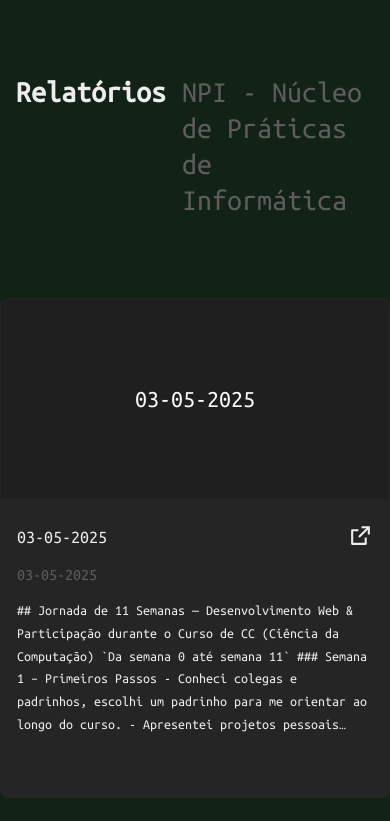
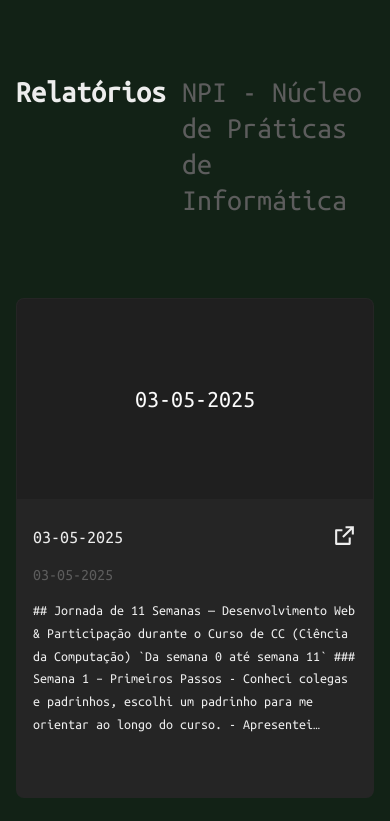
Before and after one commit to WitorDev/witortena, a Next.js app: page /reports/NPI in a window 390 px wide. Shown: the part 850-1671 px from the top of the page. Built offline with nearby package versions, Linux system fonts and the light colour scheme; a web font is replaced by a local one.

Commit message:
updated padding for mobile in reports page

```diff
--- a/app/reports/[category]/page.tsx
+++ b/app/reports/[category]/page.tsx
@@ -48,7 +48,7 @@ export default async function Page({
           </p>
         </div>
 
-        <section className="flex max-w-screen-xl mb-20 flex-wrap justify-center align-middle gap-6 w-full">
+        <section className="flex max-w-screen-xl px-4 sm:px-0 mb-20 flex-wrap justify-center align-middle gap-6 w-full">
           {reports.map((reportItem) => (
             <ReportCard
               key={reportItem.folder}
```
